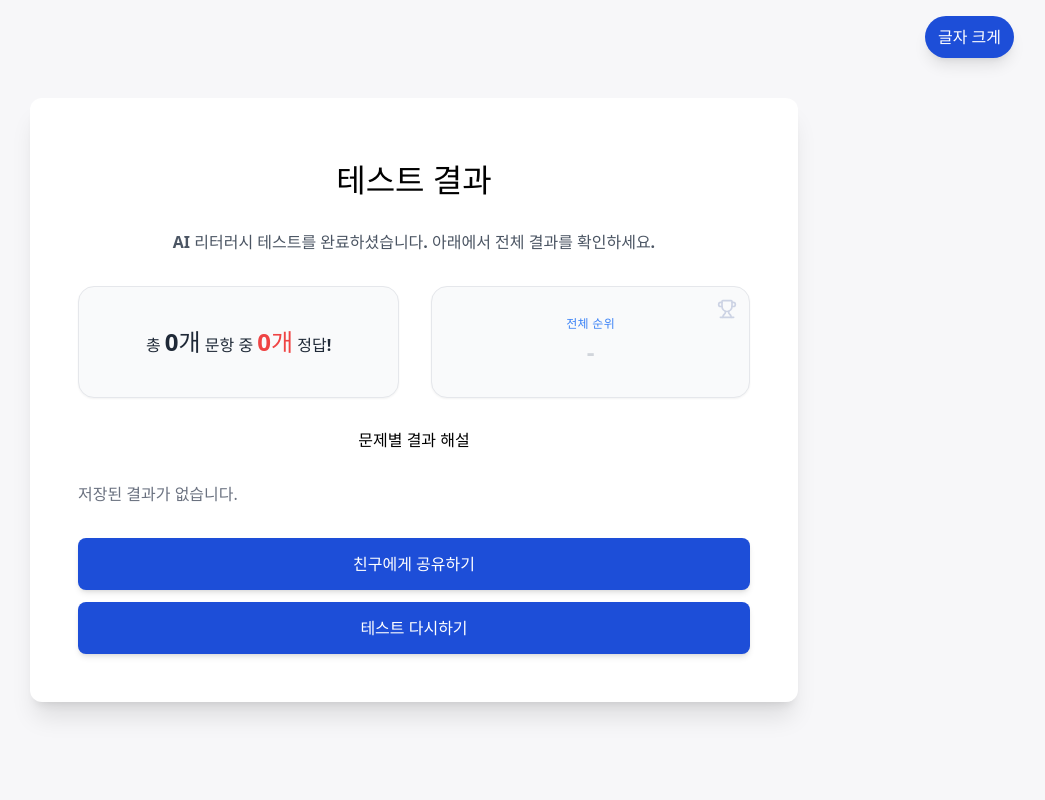
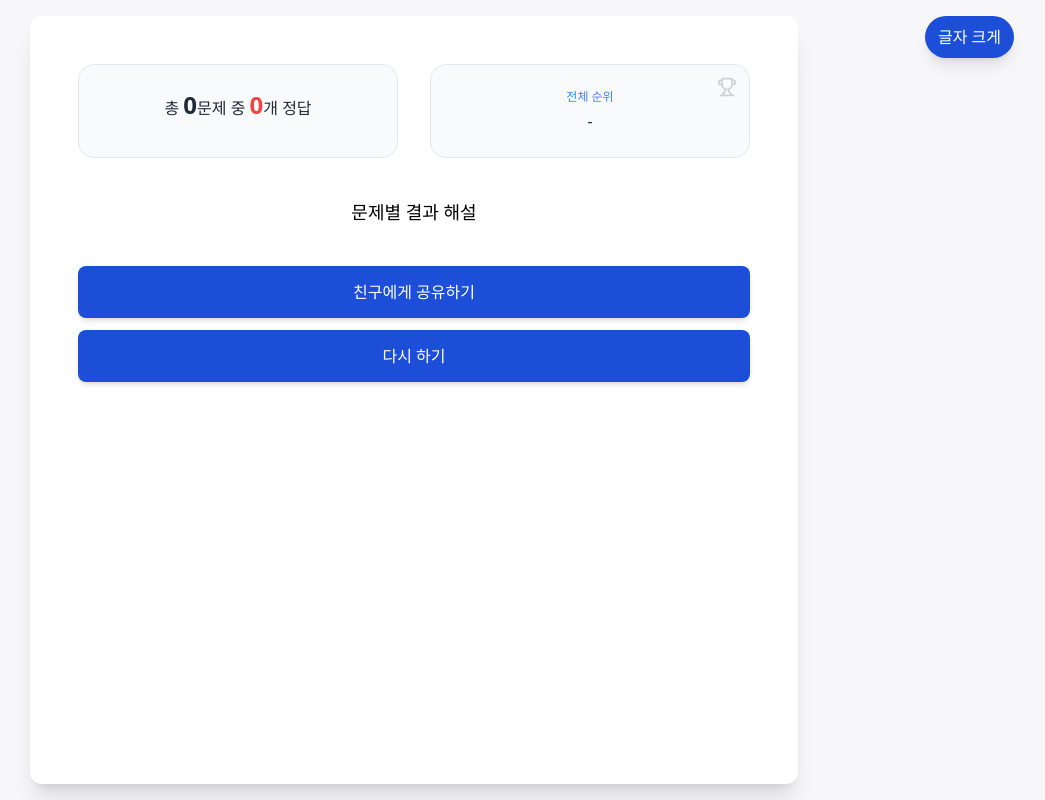
Before and after one commit to AILiteracyTest/Frontend, a React (Vite) app: page /result in a window 1280 px wide. Shown: the whole page, without its empty margins (226-1271 px from the left). Built offline with nearby package versions, Linux system fonts and the light colour scheme.

Commit message:
feat: 결과 페이지에서도 테스트 페이지와 동일한 순서로 사진을 띄우도록 수정

```diff
--- a/src/pages/ResultPage.tsx
+++ b/src/pages/ResultPage.tsx
@@ -6,8 +6,10 @@ import { Trophy } from "lucide-react";
 
 type QuestionResult = {
   questionIndex: number;
-  realImage: string;
-  aiImage: string;
+  images: {
+    type: "ai" | "real";
+    url: string;
+  }[];
   selectedType: "ai" | "real";
   isCorrect: boolean;
   explanation: string;
@@ -16,6 +18,7 @@ type QuestionResult = {
 export default function ResultPage() {
   const navigate = useNavigate();
   const location = useLocation();
+
   const {
     correctCount = 0,
     totalQuestions = 0,
@@ -28,145 +31,103 @@ export default function ResultPage() {
     scoreStats?: {
       rank: number;
       total: number;
-      percentile: number;
     };
   } = location.state || {};
 
   const handleShare = async () => {
-    const mainPageUrl = window.location.origin; // 메인 페이지 URL
+    const url = window.location.origin;
     if (navigator.share) {
-      try {
       await navigator.share({
         title: "AI 리터러시 테스트",
-          text: "이 테스트 해보세요!",
-          url: mainPageUrl,
+        text: "AI 이미지 구별 테스트 해보세요!",
+        url,
       });
-      } catch (err) {
-        console.error("공유 실패:", err);
-      }
     } else {
-      try {
-        console.log("메인 페이지 URL이 복사되었습니다!");
-        await navigator.clipboard.writeText(mainPageUrl);
-      } catch {
-        console.error("복사 실패, 수동으로 공유해주세요.");
-      }
+      await navigator.clipboard.writeText(url);
     }
   };
 
   return (
-    <div className="bg-app-bg flex items-center justify-center min-h-screen p-4 w-screen">
+    <div className="bg-app-bg min-h-screen p-4 w-screen flex justify-center">
       <FontToggle className="absolute top-4 right-10" />
       <WhiteCard>
-        <div className="text-center space-y-8">
-          <h1 className="font-bold mb-4 mt-4 text-black">테스트 결과</h1>
-          <p className="text-gray-600 font-bold">
-            AI 리터러시 테스트를 완료하셨습니다. 아래에서 전체 결과를
-            확인하세요.
-          </p>
+        <div className="space-y-10">
           <div className="flex gap-8">
-            <div className="w-1/2 max-w-md p-6 flex flex-col items-center justify-center  rounded-2xl border shadow-sm text-center bg-gray-50">
-              <p className="font-bold text-gray-800 mb-0">
-                총{" "}
-                <span className="font-extrabold text-2xl">
-                  {totalQuestions}개
-                </span>{" "}
-                문항 중{" "}
-                <span className={`text-red-500 text-2xl font-extrabold`}>
-                  {correctCount}개
-                </span>{" "}
-                정답!
+            <div className="w-1/2 p-6 rounded-2xl border bg-gray-50 text-center">
+              <p className="font-bold text-gray-800">
+                총 <span className="text-2xl">{totalQuestions}</span>문제 중{" "}
+                <span className="text-2xl text-red-500">{correctCount}</span>개
+                정답
               </p>
             </div>
-            <div className="relative w-1/2 h-28 flex flex-col items-center justify-center rounded-2xl border bg-gray-50 shadow-sm">
-              <div className="absolute top-3 right-3 opacity-20 text-blue-900">
-                <Trophy size={20} />
-              </div>
-              <p className="text-xs font-bold text-blue-500 uppercase tracking-wide mb-1 flex items-center gap-1">
-                전체 순위
-              </p>
-              <div className="flex items-baseline">
+
+            <div className="relative w-1/2 p-6 rounded-2xl border bg-gray-50 text-center">
+              <Trophy className="absolute top-3 right-3 opacity-20" size={20} />
+              <p className="text-xs font-bold text-blue-500 mb-1">전체 순위</p>
               {scoreStats ? (
-                  <>
-                    <span className="text-3xl font-extrabold text-blue-600 font-sans mr-1.5">
-                      {scoreStats.rank}
-                    </span>
-                    <span className="text-lg font-bold text-blue-600 mr-1">
-                      위
-                    </span>
-                    <span className="text-xs text-gray-400 font-medium self-center mt-2">
+                <p className="text-3xl font-extrabold text-blue-600">
+                  {scoreStats.rank}위
+                  <span className="text-sm text-gray-400">
+                    {" "}
                     / {scoreStats.total}명
                   </span>
-                  </>
+                </p>
               ) : (
-                  <span className="text-2xl font-bold text-gray-300">-</span>
+                <p>-</p>
               )}
             </div>
           </div>
-          </div>
-          <h2 className="font-bold text-black mt-12 leading-tight">
-            문제별 결과 해설
-          </h2>
-          <div className="mt-6 text-left space-y-10">
-            {results.length === 0 ? (
-              <p className="text-gray-500">저장된 결과가 없습니다.</p>
-            ) : (
-              results.map((item) => (
+
+          <h2 className="font-bold text-black text-lg">문제별 결과 해설</h2>
+
+          {results.map((item) => (
             <div
               key={item.questionIndex}
-                  className="border rounded-lg p-4 bg-white"
+              className="border p-4 rounded-lg bg-white"
             >
-                  <p className="font-semibold mb-2 text-black">
+              <p className="font-semibold mb-3 text-black">
                 문제 {item.questionIndex} ·{" "}
                 <span
-                      className={
-                        item.isCorrect ? "text-blue-600" : "text-red-600"
-                      }
+                  className={item.isCorrect ? "text-blue-600" : "text-red-600"}
                 >
                   {item.isCorrect ? "정답" : "오답"}
                 </span>
               </p>
 
-                  <div className="flex gap-4 mb-3">
+              <div className="flex gap-4 mb-4">
+                {item.images.map((img, idx) => {
+                  const isSelected = img.type === item.selectedType;
+                  const isAnswer = img.type === "ai";
+
+                  return (
                     <div
+                      key={idx}
                       className={`w-1/2 border-2 rounded ${
-                        item.selectedType === "real"
+                        isSelected
                           ? "border-blue-500"
+                          : isAnswer
+                          ? "border-red-500"
                           : "border-gray-200"
                       }`}
                     >
                       <img
-                        src={item.realImage}
-                        alt="real"
-                        className="w-full h-72 object-cover rounded block"
+                        src={img.url}
+                        className="w-full h-64 object-cover rounded"
                       />
                     </div>
-
-                    <div
-                      className={`w-1/2 border-2 rounded ${
-                        item.selectedType === "ai"
-                          ? "border-blue-500"
-                          : "border-red-500"
-                      }`}
-                    >
-                      <img
-                        src={item.aiImage}
-                        alt="ai"
-                        className="w-full h-72 object-cover rounded block"
-                      />
-                    </div>
+                  );
+                })}
               </div>
 
               <p className="text-gray-700 whitespace-pre-line leading-relaxed">
                 {item.explanation}
               </p>
             </div>
-              ))
-            )}
-          </div>
-          <div className="flex flex-col gap-3 items-center justify-center">
+          ))}
+
+          <div className="flex flex-col items-center gap-3">
             <Button onClick={handleShare}>친구에게 공유하기</Button>
-            <Button onClick={() => navigate("/")}>테스트 다시하기</Button>
+            <Button onClick={() => navigate("/")}>다시 하기</Button>
           </div>
         </div>
       </WhiteCard>
--- a/src/pages/TestPage.tsx
+++ b/src/pages/TestPage.tsx
@@ -12,8 +12,10 @@ const BASE_URL = "https://aivideocheckservice.onrender.com";
 
 type QuestionResult = {
   questionIndex: number;
-  realImage: string;
-  aiImage: string;
+  images: {
+    type: "ai" | "real";
+    url: string;
+  }[];
   selectedType: "ai" | "real";
   isCorrect: boolean;
   explanation: string;
@@ -98,8 +100,7 @@ export default function TestPage() {
         ...prev,
         {
           questionIndex: currentQuestion + 1,
-          realImage: imagePair.real,
-          aiImage: imagePair.ai,
+          images: shuffledImages,
           selectedType,
           isCorrect,
           explanation: imagePair.explanation,
```
Lines whose indentation alone changed are shown as unchanged.
